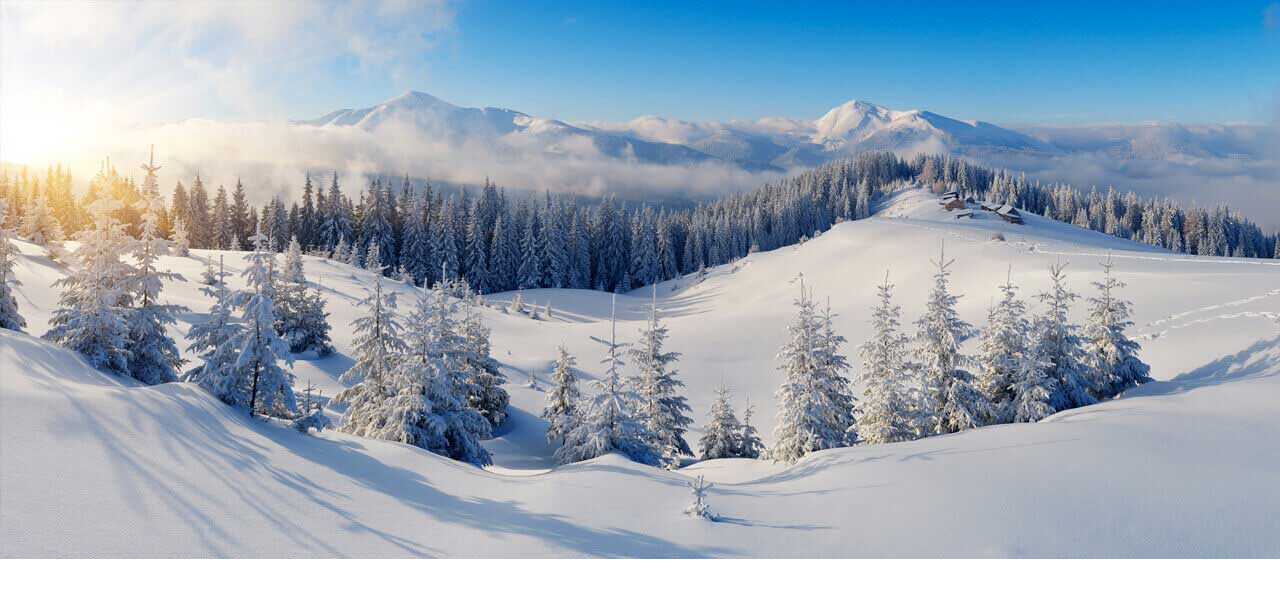
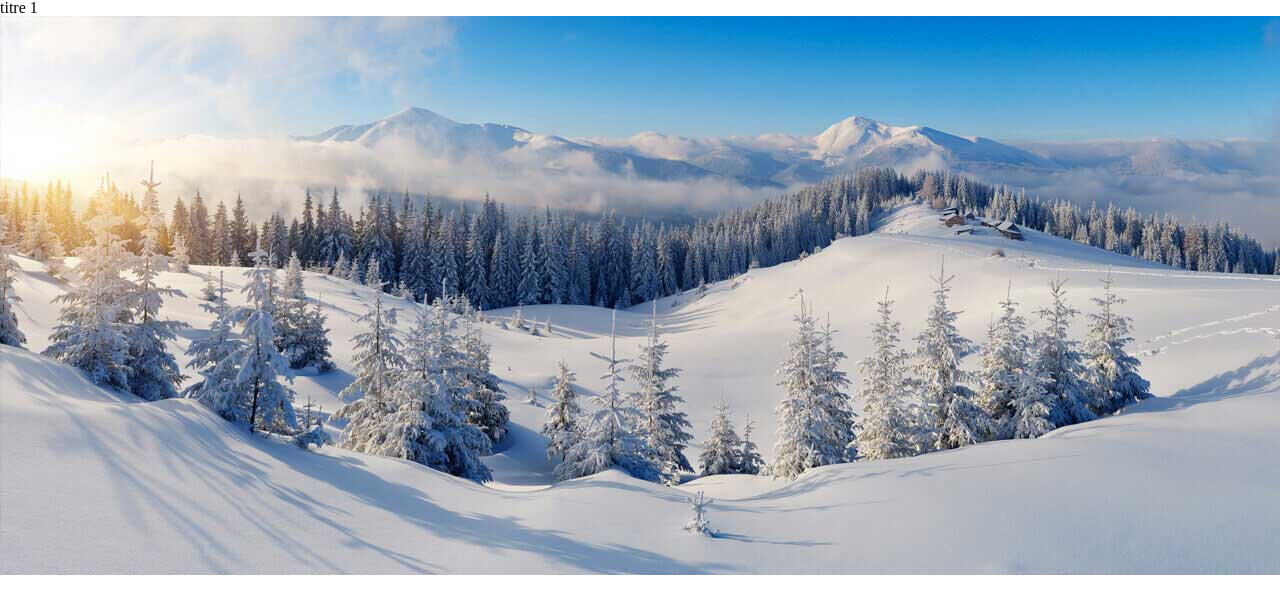
Before and after one commit to sergioatwork/Exo-2-GitHub, a plain HTML site: page index.html in a window 1280 px wide. Drawn offline with Linux system fonts and the light colour scheme.

Commit message:
ajout titre1 jp

```diff
--- a/index.html
+++ b/index.html
@@ -13,7 +13,7 @@
         </nav>
 	</header>
 	<main>
-        <h1></h1>
+        <h1>titre 1</h1>
         <img src="img/montagne.jpg" />
 	</main>
 	<footer>
```
